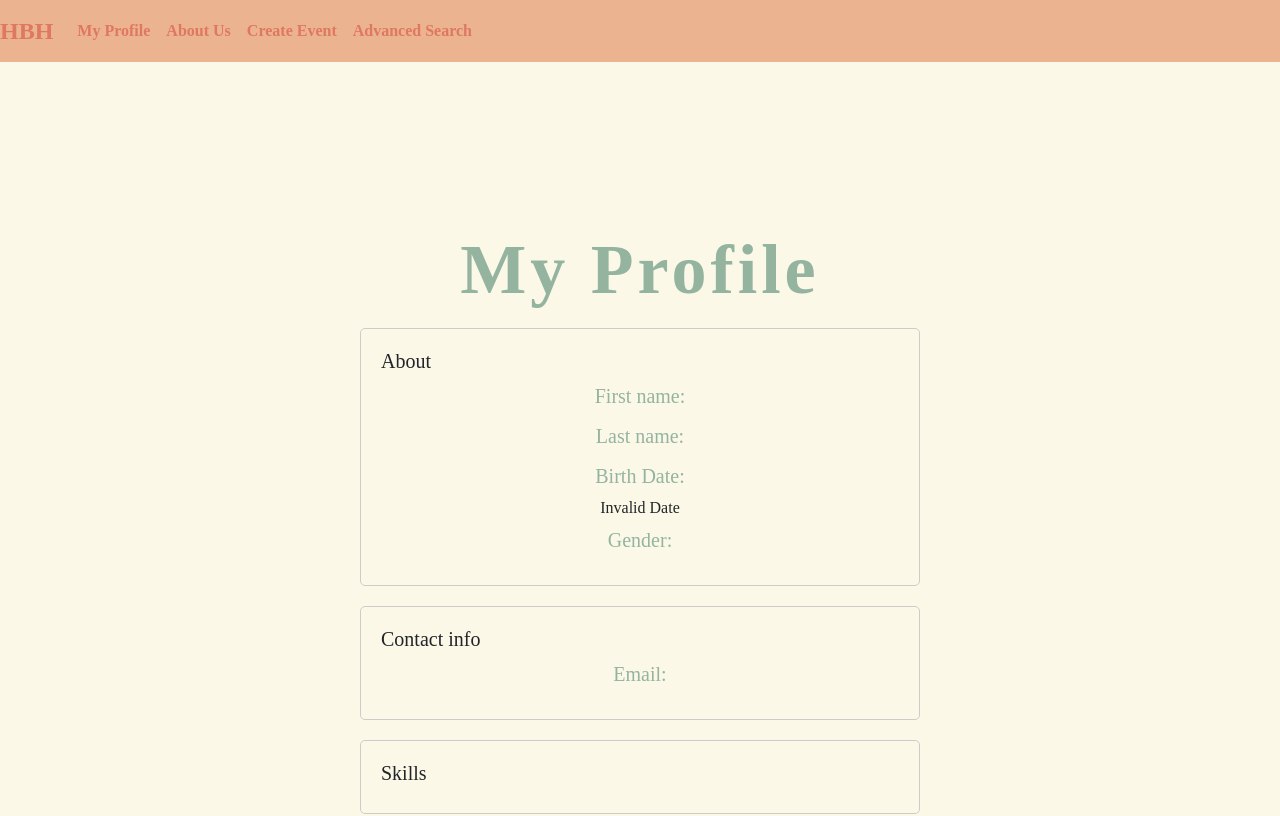
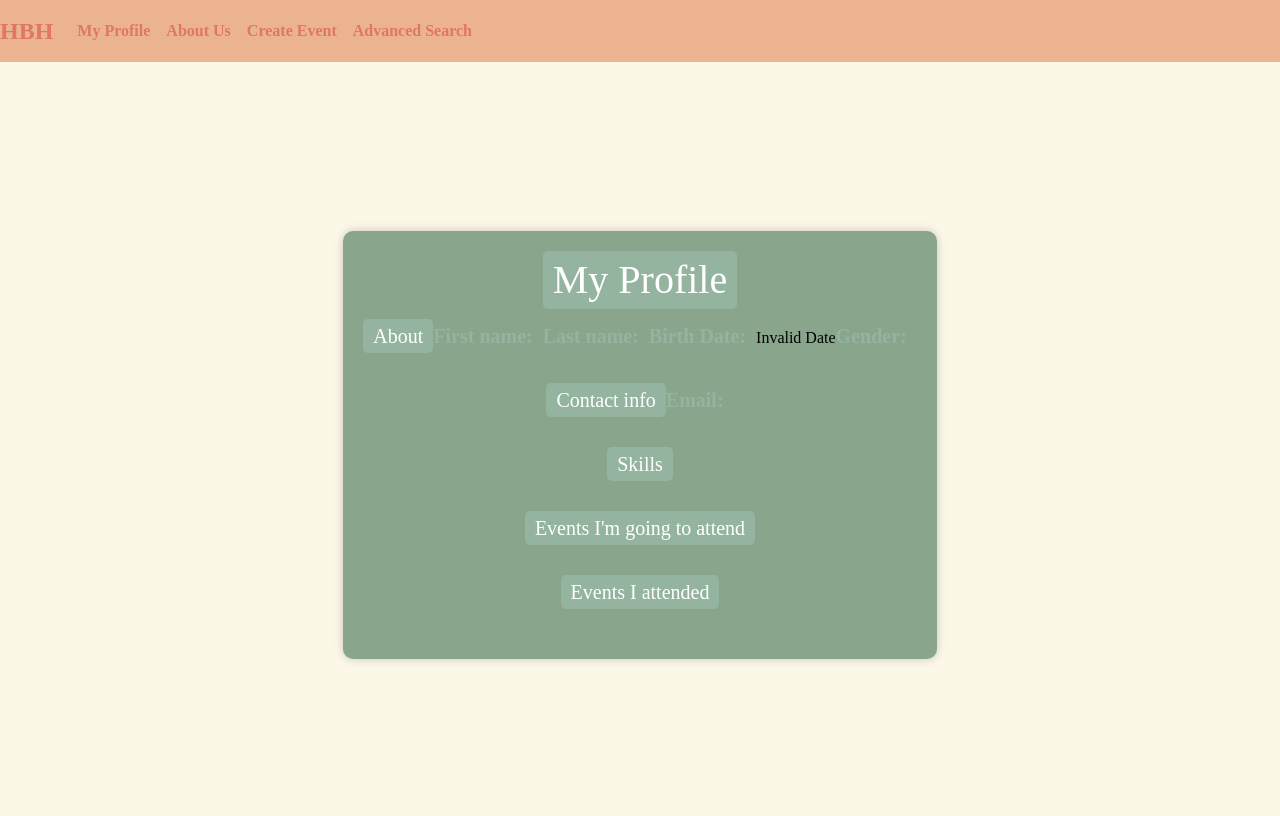
Before and after one commit to hilaezra/handbyhandpro, a React (Vite) app in the folder handbyhand.client/: page /profile in a window 1280 px wide. Shown: the top 816 px of the page. Built offline with nearby package versions, Linux system fonts and the light colour scheme; no server answers.

Commit message:
css home page

```diff
--- a/handbyhand.client/src/App.css
+++ b/handbyhand.client/src/App.css
@@ -1,12 +1,10 @@
 .App {
     text-align: center;
     background-attachment: fixed;
+    margin-top: 90px;
   }
 
   body {
-    display: flex;
-    justify-content: center;
-    align-items: center;
     height: 100vh;
     background-color: #FCF8E8;
     font-family: 'Luckiest Guy', cursive;
--- a/handbyhand.client/src/components/General/Post.css
+++ b/handbyhand.client/src/components/General/Post.css
@@ -6,7 +6,7 @@
   min-width: 700px;
   margin: 5px;
   margin-left: 50px;
-  margin-right: 50pxs;
+  margin-right: 50px;
 }
 
 .participants {
@@ -19,6 +19,7 @@
     display: flex;
     justify-content: center;
     align-items: center;
+    z-index: 1;
   }
 
   .participants-content {
@@ -38,6 +39,7 @@
     display: flex;
     justify-content: center;
     align-items: center;
+    z-index: 1;
   }
 
   .reviews-content {
@@ -46,3 +48,14 @@
     border-radius: 5px;
     box-shadow: 0 2px 10px rgba(0, 0, 0, 0.2);
   }
+
+  .post-btn {
+    background-color:white;
+    color:#94B49F;
+    border: none;
+    border-radius: 4px;
+    padding: 8px 16px;
+    font-size: 15px;
+    font-weight: bold;
+    margin: 5px;
+  }
--- a/handbyhand.client/src/components/General/Post.jsx
+++ b/handbyhand.client/src/components/General/Post.jsx
@@ -158,7 +158,7 @@ function Post({ post }) {
         <p className="card-text">Starts: {startDate}</p>
         <p className="card-text">Ends: {endDate}</p>
 
-        <button onClick={handleOpenPopup}>show more details</button>
+        <button className="post-btn" onClick={handleOpenPopup}>show more details</button>
 
         {showPopup && (
         <div className="popup">
@@ -174,8 +174,8 @@ function Post({ post }) {
         <div>
           {/* Handling on participants and reviews buttons */}
 
-          <button onClick={() => setShowParticipants(true)}>View Participants</button>
-          <button onClick={() => setShowReviews(true)}>Reviews</button>
+          <button className="post-btn" onClick={() => setShowParticipants(true)}>View Participants</button>
+          <button className="post-btn" onClick={() => setShowReviews(true)}>Reviews</button>
 
 
               {showParticipants && (
@@ -190,7 +190,7 @@ function Post({ post }) {
                       {participants.map(participant => (
                         <li key={participant._id}>{participant.firstname} {participant.lastname}</li>))}
                     </ul>)}
-                   <button onClick={handleCloseParticipants}>Close</button>
+                   <button className="post-btn" onClick={handleCloseParticipants}>Close</button>
 
                   </div>
                 </div>
@@ -215,7 +215,7 @@ function Post({ post }) {
                           </ul>
                         </div>
                       )}
-                   <button onClick={handleCloseReviews}>Close</button>
+                   <button className="post-btn" onClick={handleCloseReviews}>Close</button>
 
                   </div>
                 </div>
@@ -227,15 +227,15 @@ function Post({ post }) {
 
       <div>
           {isParticipant ? (
-            <button onClick={handleCancelParticipation}>Cancel Participation</button>
+            <button className="post-btn" onClick={handleCancelParticipation}>Cancel Participation</button>
               ) : (
-            <button onClick={handleParticipate}>Join the event</button>
+            <button className="post-btn" onClick={handleParticipate}>Join the event</button>
           )}
           {/*message && <p>{message}</p>*/}
       </div>
 
 
-            <button className="close-button" onClick={handleClosePopup}>Close</button>
+            <button className="post-btn" onClick={handleClosePopup}>Close</button>
           </div>
         </div>
 
--- a/handbyhand.client/src/components/HomePage/HomePage.css
+++ b/handbyhand.client/src/components/HomePage/HomePage.css
@@ -1,11 +1,18 @@
 .wrapper {
-    display: flex;
+  width: 100%;
+  display: flex;
   justify-content: space-between;
 }
 
+.modaa {
+  /* border: 1px solid blue; */
+  width: 100%;
+  margin: 8px;
+}
+
 .home-page-tabs {
-    width: 50%;
-
+    width: 100%;
+    /* border: 1px solid red; */
 }
 
 .notification {
--- a/handbyhand.client/src/components/HomePage/HomePage.jsx
+++ b/handbyhand.client/src/components/HomePage/HomePage.jsx
@@ -8,18 +8,23 @@ const HomePage = () => {
 
   return (
 
-    <div className="wrapper">
 
-    {/* <div id="notification-position" className="notification ">
-      <h5>notification:</h5>
-      <p> invite friends to become one of our family members</p>
-    </div> */}
-
+    // {/* <div id="notification-position" className="notification ">
+    //   <h5>notification:</h5>
+    //   <p> invite friends to become one of our family members</p>
+    // </div> */}
+    <div className='wrapper'>
+      <div className="modaa">
+        <img src='../../AppImages/shelterNote.png' />
+      </div>
       <div className="home-page-tabs">
         <HomePageTabs />
       </div>
+      <div className="modaa">
+        <img src='../../AppImages/yoganote.png' />
+      </div>
+    </div>
 
-  </div>
 
     //     <div className="homepage-form">
 
@@ -35,11 +40,6 @@ const HomePage = () => {
     //       </div>
 
     //       {/*
-// <div className="shelter-note side-form">
-//       <form>
-//       <img src='../../AppImages/shelterNote.png' />
-//       </form>
-//       </div>
 
     //       <div className="yoga-note side-form">
     //       <form>
--- a/handbyhand.client/src/components/HomePage/HomePageTabs.css
+++ b/handbyhand.client/src/components/HomePage/HomePageTabs.css
@@ -1,10 +1,11 @@
 .events {
-    margin-top: 100px;
+    margin-top: 20px;
     background-color: #b4d1be;
     width: 800px;
     min-width: 800px;
     min-height: 450px;
-    max-height: 450px;
+    max-height: 490px;
+    border:2px solid #94b49fd4;
     overflow-y: scroll;
 
 }
--- a/handbyhand.client/src/components/ProfilePage/ProfilePage.css
+++ b/handbyhand.client/src/components/ProfilePage/ProfilePage.css
@@ -1,4 +1,4 @@
-.profilepage-container {
+/* .profilepage-container {
     display: flex;
     justify-content: center;
     align-items: center;
@@ -6,7 +6,7 @@
 }
 
 .profilepage-form {
-    margin-top: 440px;
+    margin-top: 450px;
     display: flex;
     flex-direction: column;
     width: 600px;
@@ -23,11 +23,11 @@
     text-align: center;
     margin-bottom: 20px;
     top: 100px;
-    /* set to the height of your navbar */
+    /* set to the height of your navbar /
     left: 0;
     width: 100%;
     height: 60px;
-    /* adjust as needed */
+    /* adjust as needed /
     justify-content: center;
     align-items: center;
 }
@@ -39,8 +39,9 @@
     margin-top: 20px;
     margin-bottom: 10px;
     padding: 20px;
-    border: 1px solid #ccc;
+    border: 2px solid #94B49F;
     border-radius: 5px;
+    background-color: #c5d8cc;
 }
 
 .form-group-profile h5{
@@ -49,4 +50,54 @@ text-align: left;
 
 .form-group-profile label {
     margin-bottom: 5px;
-}
+} */
+
+/* profilepage.css */
+
+.profilepage-container {
+    background-color: #FCF8E8;
+    padding: 20px;
+  }
+
+  .profilepage-form {
+    background-color: #89A68D;
+    padding: 20px;
+    border-radius: 10px;
+    box-shadow: 0 0 10px rgba(0, 0, 0, 0.2);
+  }
+
+  #profile-page-title {
+    color: white;
+    background-color: #94B49F;
+    padding: 5px 10px;
+    border-radius: 5px;
+    display: inline-block;
+    margin-bottom: 10px;
+  }
+
+  .form-group-profile {
+    margin-bottom: 20px;
+  }
+
+  .textfield-lab {
+    font-weight: bold;
+    color: black;
+    text-align: left;
+  }
+
+  .user-details {
+    color: black;
+    margin-left: 10px;
+  }
+
+  /* Add any additional styles or overrides here */
+
+  /* Example: Style the submit button */
+  /* .submit-button {
+    background-color: white;
+    color: #DF7861;
+    border: 2px solid #DF7861;
+    padding: 10px 20px;
+    border-radius: 5px;
+    cursor: pointer;
+  } */
```
Also changed, not shown: handbyhand.client/AppImages/yoganote.png. Lines whose indentation alone changed are shown as unchanged.
